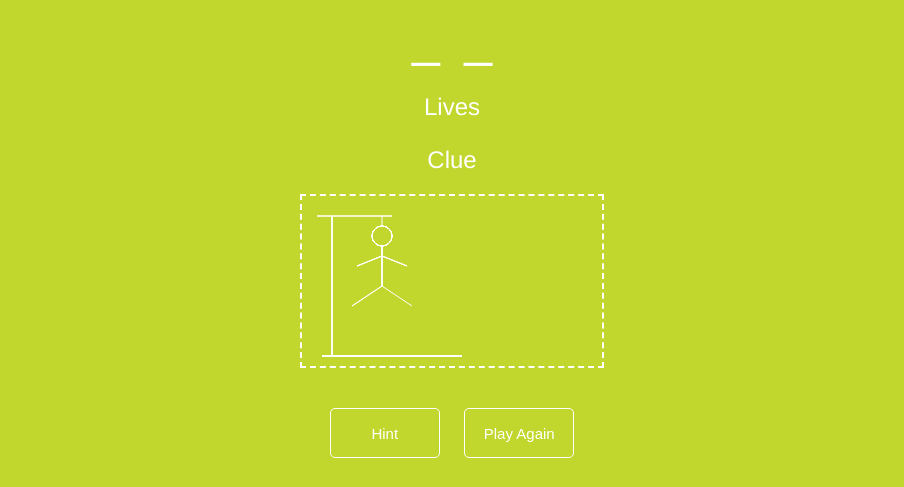
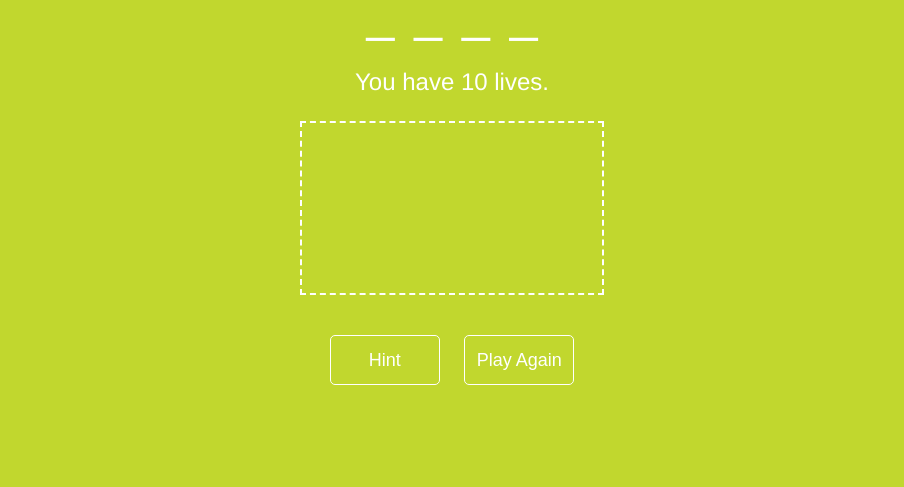
Before and after one commit to bhargav2427/hangman, a plain HTML site: page index.html in a window 1280 px wide. Shown: the part 313-800 px from the top of the page, without its empty margins (188-1092 px from the left). Drawn offline with Linux system fonts and the light colour scheme.

Commit message:
backend middle

```diff
--- a/index.html
+++ b/index.html
@@ -13,20 +13,18 @@
     <h2>Use the alphabet below to guess the word, or click hint to get a clue.</h2>
     <div class="buttons" id="buttons">
     </div>
-    <h2 class="category">XXXXXXXXXXXXXXXXXXXXXXXXXXXX</h2>
+    <h2 class="category" id="category"></h2>
     <ul class="word" id="word">
-        <li>_</li>
-        <li>_</li>
     </ul>
     <h2 id="lives" class="lives">Lives</h2>
-    <h2 id="clue" class="clue">Clue</h2>
+    <h2 id="clue" class="clue"></h2>
     <canvas id="canvas" class="canvas" height="170px" width="300px"></canvas>
     <div class="gamebuttons">
-        <button id="hint">Hint</button>
+        <button id="hint" onclick="clue()">Hint</button>
         <button id="playAgain">Play Again</button>
     </div>
     <!--Script-->
-    <script src="main.js"></script>
+    <script type="module" src="main.js"></script>
 </body>
 
 </html>
--- a/main.js
+++ b/main.js
@@ -1,5 +1,13 @@
+import { category, word, hint } from "./questionHint.js";
+
+var lives = 10;
+//lives
+document.getElementById("lives").innerHTML = "You have " + lives + " lives.";
+//Categories
+document.getElementById("category").innerHTML =
+  "Choosen Category is " + category;
+//Buttons a-z
 var i = 97;
-var buttons = document.getElementById("buttons");
 while (i < 123) {
   var node = document.createElement("div");
   node.id = String.fromCharCode(i);
@@ -12,27 +20,28 @@ while (i < 123) {
   i++;
 }
 
+//onclick function for characters
 function clicked(x) {
   console.log(x.id);
   document.getElementById(x.id).classList.add("disabled");
+}
+
+//creation of word
+var ul = document.getElementById("word");
+var j = 0;
+while (word[j] != undefined) {
+  var node = document.createElement("li");
+  var textNode = document.createTextNode("_");
+  node.appendChild(textNode);
+  document.getElementById("word").appendChild(node);
+  j++;
 }
 
 // Drawing hangman
 var c = document.getElementById("canvas");
 var ctx = c.getContext("2d");
 ctx.strokeStyle = "#FFFFFF";
-//calling function for trails
-step1();
-step2();
-step7();
-step3();
-step4();
-step5();
-step6();
-step8();
-step9();
-step10();
-
+ctx.lineWidth = 2;
 //1st step of drawing
 function step1() {
   ctx.moveTo(20, 160);
@@ -95,3 +104,10 @@ function step10() {
   ctx.lineTo(110, 110);
   ctx.stroke();
 }
+
+//add eventlistner to hint
+document.getElementById("hint").addEventListener("click", getHint);
+
+function getHint() {
+  document.getElementById("clue").innerHTML = "Hint: " + hint;
+}
--- /dev/null
+++ b/questionHint.js
@@ -0,0 +1,54 @@
+var football_names = ["everton", "liverpool", "swansea", "chelsea", "hull"];
+
+var football_hints = [
+  "Based in Mersyside",
+  "Based in Mersyside",
+  "First Welsh team to reach the Premier Leauge",
+  "Owned by A russian Billionaire",
+  "Once managed by Phil Brown",
+];
+
+var films_names = ["alien", "dirty-harry", "gladiator", "finding-nemo", "jaws"];
+
+var films_hints = [
+  "Science-Fiction horror film",
+  "1971 American action film",
+  "Historical drama",
+  "Anamated Fish",
+  "Giant great white shark",
+];
+
+var city_names = ["manchester", "milan", "madrid", "amsterdam", "prague"];
+
+var city_hints = [
+  "Northern city in the UK",
+  "Home of AC and Inter",
+  "Spanish capital",
+  "Netherlands capital",
+  "Czech Republic capital",
+];
+
+var categories = ["Films", "Premier League Football Teams", "Cities"];
+
+var max = 5;
+var min = 0;
+var x = Math.floor(Math.random() * (max - min) + min);
+var y = Math.floor(Math.random() * (3 - 0) + min);
+
+var category, word, hint;
+
+if (y == 0) {
+  category = categories[0];
+  word = films_names[x];
+  hint = films_hints[x];
+} else if (y == 1) {
+  category = categories[1];
+  word = football_names[x];
+  hint = football_hints[x];
+} else {
+  category = categories[2];
+  word = city_names[x];
+  hint = city_hints[x];
+}
+
+export { category, word, hint };
--- a/styles.css
+++ b/styles.css
@@ -1,6 +1,5 @@
 body {
   background-color: #c1d72e;
-  /* font-family: "Montserrat", sans-serif; */
   font-family: "HelveticaNeue-Light", "Helvetica Neue Light", "Helvetica Neue",
     Helvetica, Arial, "Lucida Grande", sans-serif;
   color: white;
@@ -51,10 +50,12 @@ h2 {
 
 .category {
   margin-top: 40px;
+  margin-bottom: 0;
   font-size: 30px;
 }
 
 .word {
+  margin: 0 0 0 0;
   text-align: center;
   padding: 0 0 0 0;
 }
@@ -90,8 +91,8 @@ button {
   border: 1px solid white;
   border-radius: 5px;
   cursor: pointer;
-  font-size: 15px;
-  font-weight: 300;
+  font-size: 18px;
+  font-weight: 400;
   margin-left: 20px;
 }
 button:nth-child(1) {
```
